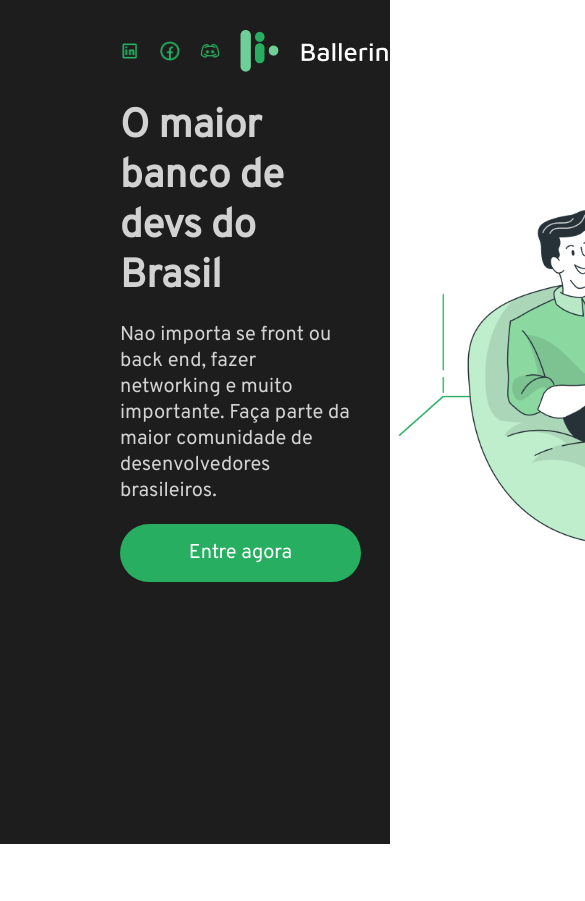
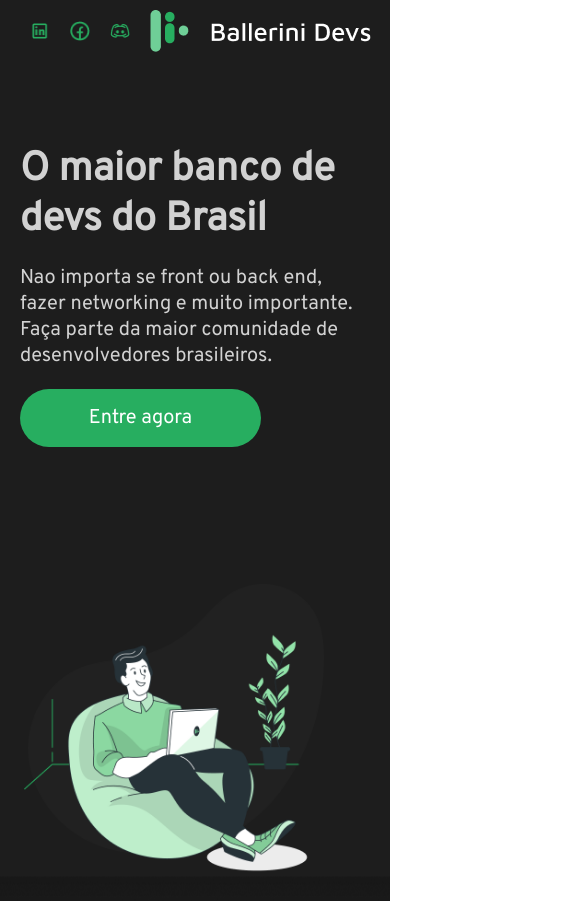
Before and after one commit to Matheussgsilva/dev-register, a React (Create React App) app: page / in a window 390 px wide. Shown: the top 901 px of the page, 585 px wide, since content can reach past the window. Before the commit the page ends 844 px from the top, so only its background shows below. Built offline with nearby package versions, Linux system fonts and the light colour scheme.

Commit message:
Start implementing responsiveness

```diff
--- a/src/components/Header/styles.js
+++ b/src/components/Header/styles.js
@@ -4,6 +4,10 @@ export const Header = styled.div`
     display: flex;
     height: 45px;
     padding: 30px 120px 0px;
+
+    @media (max-width: 500px) {
+        padding: 10px 30px 0px;
+    }
 `;
 
 export const HeaderIcon = styled.div`
--- a/src/pages/Page1/styles.js
+++ b/src/pages/Page1/styles.js
@@ -10,11 +10,19 @@ export const Container = styled.div`
     color: #D2D2D2;
     height: 100vh;
     width: 100vw;
+
+    @media (max-width: 500px) {
+        height: 100%;
+        max-width: 500px;
+    }
 `;
 
 export const Main = styled.div`
     display: flex;
 
+    @media (max-width: 500px) {
+        flex-direction: column;
+    }
 `;
 
 export const LeftMain = styled.div`
@@ -54,6 +62,11 @@ export const LeftMain = styled.div`
     button:hover {
         opacity: 0.7;
     }
+
+    @media (max-width: 500px) {
+        padding: 0px 20px;
+        margin-top: 90px;
+    }
 `;
 
 export const RightMain = styled.div`
@@ -61,9 +74,20 @@ export const RightMain = styled.div`
     padding-right: 120px;
 
     img {
-        widht: 550px;
-        height: 550px;
+        max-widht: 550px;
+        max-height: 550px;
         margin: 0;
         margin-top: -20px;
     }
+
+    @media (max-width: 500px) {
+        padding-right: 20px;
+        height: 100vh;
+
+        img {
+            max-widht: 350px;
+            max-height: 350px;
+            margin: 0;
+            margin-top: 100px;
+    }
 `;
```
Also changed, not shown: src/App.css (deleted, +0 -38 lines).
